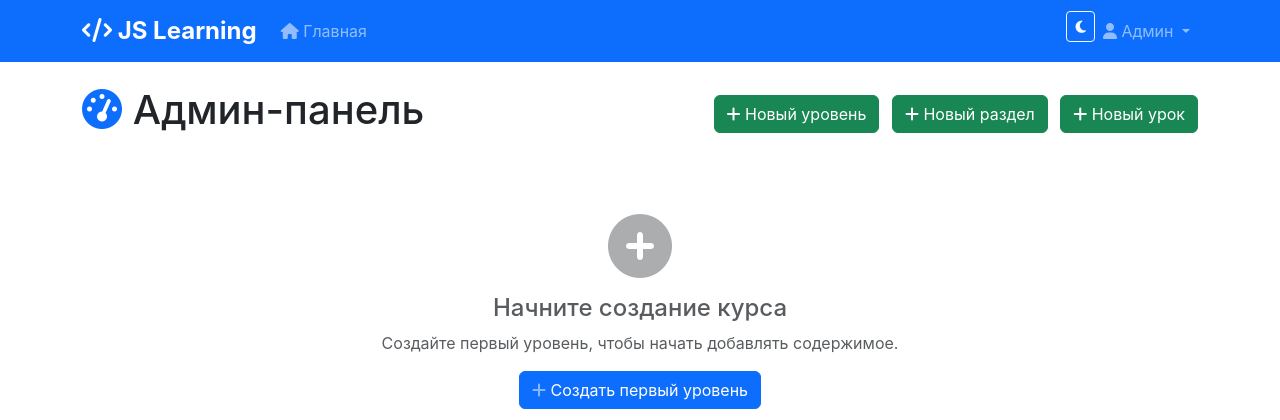
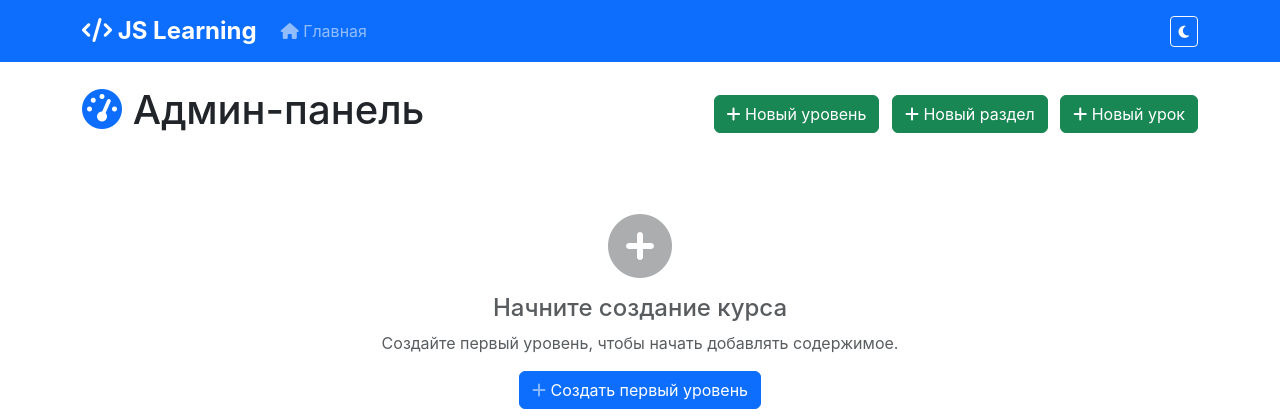
Before and after one commit to bod-hub/JavaScriptLearningPortal, a Flask app: page /bod in a window 1280 px wide. Shown: the top 420 px of the page. Run offline with Flask 3, Linux system fonts and the light colour scheme; the visitor is signed in with stand-in values (Sample User, id 1); data that the repository does not hold is empty; some libraries are stand-ins or nearby versions.

Commit message:
Remove admin link from main navigation when user is logged in
Removes the admin dropdown menu from `templates/base.html` based on user authentication status.

Replit-Commit-Author: Agent
Replit-Commit-Session-Id: 6c312846-ab6c-45ae-846b-19de5c5ed971
Replit-Commit-Screenshot-Url: https://storage.googleapis.com/screenshot-production-us-central1/4931bf33-4fb2-468c-b1bd-0d5a69d22c2d/dd903e01-99e6-4ff7-922c-e2b9ecd2e0d1.jpg

```diff
--- a/templates/base.html
+++ b/templates/base.html
@@ -42,22 +42,6 @@
                             <i class="fas fa-moon" id="theme-icon"></i>
                         </button>
                     </li>
-                    {% if current_user.is_authenticated %}
-                        <li class="nav-item dropdown">
-                            <a class="nav-link dropdown-toggle" href="#" role="button" data-bs-toggle="dropdown">
-                                <i class="fas fa-user"></i> Админ
-                            </a>
-                            <ul class="dropdown-menu">
-                                <li><a class="dropdown-item" href="{{ url_for('admin_dashboard') }}">
-                                    <i class="fas fa-tachometer-alt"></i> Панель управления
-                                </a></li>
-                                <li><hr class="dropdown-divider"></li>
-                                <li><a class="dropdown-item" href="{{ url_for('admin_logout') }}">
-                                    <i class="fas fa-sign-out-alt"></i> Выйти
-                                </a></li>
-                            </ul>
-                        </li>
-                    {% endif %}
                 </ul>
             </div>
         </div>
```
